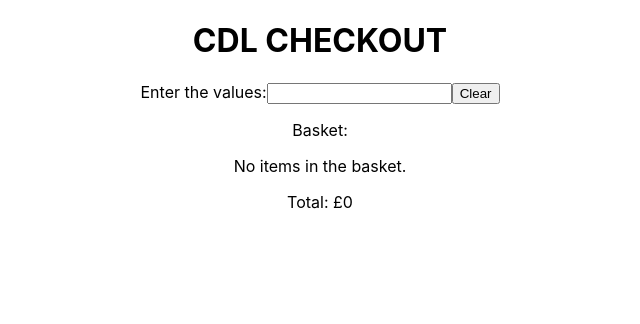
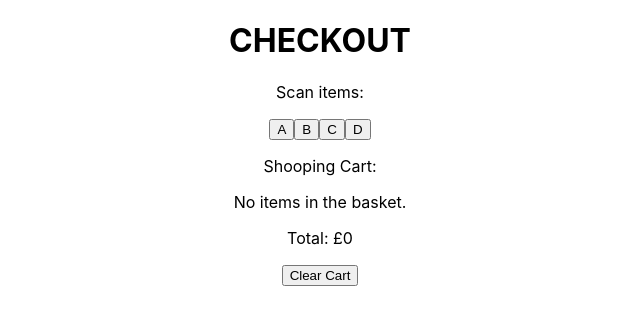
Before and after one commit to nikitasinha2012/checkout_system, a React (Create React App) app: page / in a window 1280 px wide. Shown: the top 324 px of the page, without its empty margins (320-960 px from the left). Built offline with nearby package versions, Linux system fonts and the light colour scheme.

Commit message:
final changes

```diff
--- a/src/Components/LandingPage.jsx
+++ b/src/Components/LandingPage.jsx
@@ -1,35 +1,35 @@
 import React, { useState } from "react";
 
-const LandingPage = () => {
+const Checkout = () => {
   const [cart, setCart] = useState([]);
   const [runningTotal, setRunningTotal] = useState(0);
 
-  const pricingRules = {
-    A: { price: 50, specialPrice: { quantity: 3, price: 130 } },
-    B: { price: 30, specialPrice: { quantity: 2, price: 45 } },
-    //special prices for A and B
+  const specialPrices = {
+    A: { price: 50, offers: { quantity: 3, price: 130 } },
+    B: { price: 30, offers: { quantity: 2, price: 45 } },
+    C: { price: 20, offers: {} },
+    D: { price: 15, offers: {} },
+    //special prices for A,B,C and D
   };
 
   const addItem = (item) => {
-    const updatedBasket = [...cart, item];
-    setCart(updatedBasket);
-    calcRunningTotal(updatedBasket);
-    //whenever an item is added/scanned this func is triggered
-  };
-  const removeItem = (item) => {
-    const updatedBasket = cart.filter((val) => val !== item);
-    setCart(updatedBasket);
-    setRunningTotal(calcRunningTotal(updatedBasket));
-    //remove item if not required
+    const updatedCart = [...cart, item];
+    setCart(updatedCart);
+    setRunningTotal(calculateRunningTotal(updatedCart));
+    //add values to cart
   };
 
-  const clearCart = () => {
-    setCart([]);
-    setRunningTotal(0);
-    //clear the entire cart
+  const removeItem = (item) => {
+    const itemIndex = cart.findIndex((val) => val === item);
+    if (itemIndex !== -1) {
+      const updatedCart = [...cart];
+      updatedCart.splice(itemIndex, 1);
+      setCart(updatedCart);
+      setRunningTotal(calculateRunningTotal(updatedCart));
+    }
   };
 
-  const calcRunningTotal = (items) => {
+  const calculateRunningTotal = (items) => {
     let totalPrice = 0;
     const itemCounts = {};
 
@@ -38,48 +38,45 @@ const LandingPage = () => {
     });
 
     for (const item in itemCounts) {
-      if (pricingRules[item]) {
-        const { price, specialPrice } = pricingRules[item];
+      if (specialPrices[item]) {
+        const { price, offers } = specialPrices[item];
         const quantity = itemCounts[item];
 
-        if (specialPrice && quantity >= specialPrice.quantity) {
-          const specialPriceCount = Math.floor(
-            quantity / specialPrice.quantity
-          );
-          const regularPriceCount = quantity % specialPrice.quantity;
+        if (offers && quantity >= offers.quantity) {
+          const specialPriceCount = Math.floor(quantity / offers.quantity);
+          const regularPriceCount = quantity % offers.quantity;
           totalPrice +=
-            specialPriceCount * specialPrice.price + regularPriceCount * price;
+            specialPriceCount * offers.price + regularPriceCount * price;
         } else {
           totalPrice += quantity * price;
         }
       }
     }
 
-    setRunningTotal(totalPrice);
+    return totalPrice;
+  };
+
+  const clearCart = () => {
+    setCart([]);
+    setRunningTotal(0);
   };
 
   return (
     <div>
-      <h1>CDL CHECKOUT</h1>
+      <h1>CHECKOUT</h1>
+      <p>Scan items:</p>
       <div>
-        Enter the values:
-        <input
-          type="text"
-          onChange={(e) => addItem(e.target.value.toUpperCase())}
-        />
-        <button onClick={clearCart}>Clear</button>
+        <button onClick={() => addItem("A")}>A</button>
+        <button onClick={() => addItem("B")}>B</button>
+        <button onClick={() => addItem("C")}>C</button>
+        <button onClick={() => addItem("D")}>D</button>
       </div>
-      <p>Basket:</p>
+      <p>Shooping Cart:</p>
       {cart.length > 0 ? (
         <ul>
           {cart.map((item, index) => (
             <li key={index}>
-              {item}{" "}
-              {item && (
-                <button onClick={() => removeItemFromBasket(item)}>
-                  Remove
-                </button>
-              )}
+              {item} <button onClick={() => removeItem(item)}>X</button>
             </li>
           ))}
         </ul>
@@ -87,8 +84,9 @@ const LandingPage = () => {
         <p>No items in the basket.</p>
       )}
       <p>Total: £{runningTotal / 100}</p>
+      <button onClick={clearCart}>Clear Cart</button>
     </div>
   );
 };
 
-export default LandingPage;
+export default Checkout;
```
